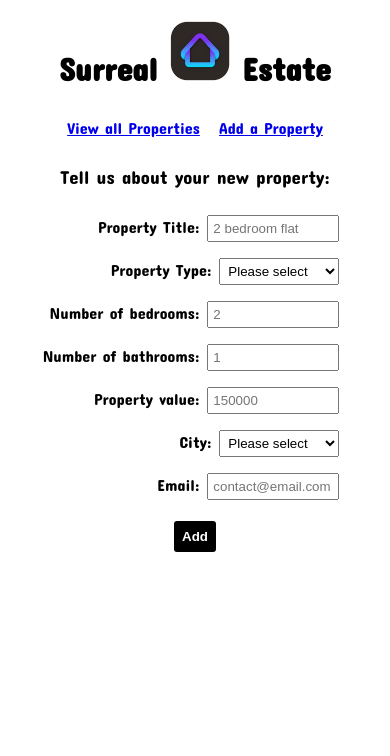
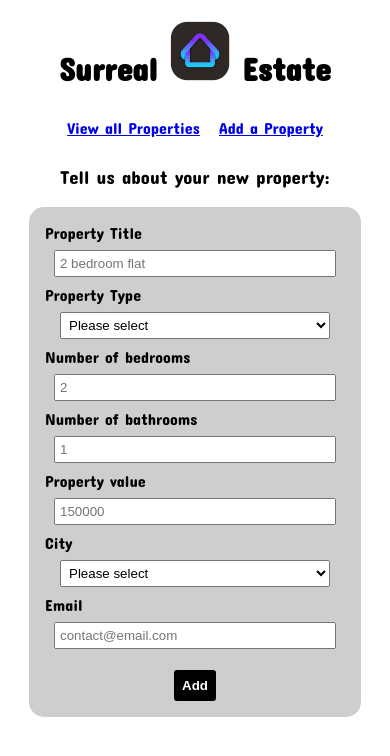
Before and after one commit to josenymad/Surreal-Estate, a React (Create React App) app: page /add-property in a window 390 px wide. Shown: the top 756 px of the page. Built offline with nearby package versions, Linux system fonts and the light colour scheme.

Commit message:
updated styling

```diff
--- a/src/components/AddProperty.jsx
+++ b/src/components/AddProperty.jsx
@@ -36,8 +36,9 @@ const AddProperty = () => {
     <div className="add-property">
       <h3 className="add-property__header">Tell us about your new property:</h3>
       <form onSubmit={handleAddProperty} className="add-property__form">
-        <label htmlFor="title">
-          Property Title:
+        <label htmlFor="title" className="add-property__form__label">
+          Property Title{}
+        </label>
         <input
           id="title"
           name="title"
@@ -46,9 +47,9 @@ const AddProperty = () => {
           placeholder="2 bedroom flat"
           className="form__input"
         />
+        <label htmlFor="type" className="add-property__form__label">
+          Property Type{}
         </label>
-        <label htmlFor="type">
-          Property Type:
         <select
           id="type"
           name="type"
@@ -65,9 +66,9 @@ const AddProperty = () => {
           <option value="Cottage">Cottage</option>
           <option value="Bungalow">Bungalow</option>
         </select>
+        <label htmlFor="bedrooms" className="add-property__form__label">
+          Number of bedrooms{}
         </label>
-        <label htmlFor="bedrooms">
-          Number of bedrooms:
         <input
           id="bedrooms"
           name="bedrooms"
@@ -76,9 +77,9 @@ const AddProperty = () => {
           placeholder="2"
           className="form__input"
         />
+        <label htmlFor="bathrooms" className="add-property__form__label">
+          Number of bathrooms{}
         </label>
-        <label htmlFor="bathrooms">
-          Number of bathrooms:
         <input
           id="bathrooms"
           name="bathrooms"
@@ -87,9 +88,9 @@ const AddProperty = () => {
           placeholder="1"
           className="form__input"
         />
+        <label htmlFor="price" className="add-property__form__label">
+          Property value{}
         </label>
-        <label htmlFor="price">
-          Property value:
         <input
           id="price"
           name="price"
@@ -98,9 +99,9 @@ const AddProperty = () => {
           placeholder="150000"
           className="form__input"
         />
+        <label htmlFor="city" className="add-property__form__label">
+          City{}
         </label>
-        <label htmlFor="city">
-          City:
         <select
           id="city"
           name="city"
@@ -114,9 +115,9 @@ const AddProperty = () => {
           <option value="Sheffield">Sheffield</option>
           <option value="Liverpool">Liverpool</option>
         </select>
+        <label htmlFor="email" className="add-property__form__label">
+          Email{}
         </label>
-        <label htmlFor="email">
-          Email:
         <input
           id="email"
           name="email"
@@ -125,7 +126,6 @@ const AddProperty = () => {
           placeholder="contact@email.com"
           className="form__input"
         />
-        </label>
         <button type="submit" className="add-property__form__button">
           Add
         </button>
--- a/src/components/FilterSortSearch.jsx
+++ b/src/components/FilterSortSearch.jsx
@@ -71,7 +71,8 @@ const FilterSortSearch = ({ setCity }) => {
           High to Low
         </Link>
       </div>
-      <form className="search-form" onSubmit={handleSearch}>
+      <div className="search-form">
+        <form onSubmit={handleSearch}>
           <label htmlFor="search" className="search-label">
             Search{" "}
           </label>
@@ -90,6 +91,7 @@ const FilterSortSearch = ({ setCity }) => {
           </div>
         </form>
       </div>
+    </div>
   );
 };
 
--- a/src/styles/add-property.css
+++ b/src/styles/add-property.css
@@ -5,15 +5,22 @@
 .add-property__form {
     display: flex;
     flex-direction: column;
-    align-items: flex-end;
-    max-width: fit-content;
+    align-items: center;
+    max-width: 300px;
     margin: auto;
+    background-color: #cecece;
+    padding: 1em;
+    border-radius: 15px;
+}
+
+.add-property__form__label {
+    align-self: flex-start;
 }
 
 .form__input {
     margin: 0.6em;
     padding: 0.3em;
-    width: 120px;
+    width: 90%;
 }
 
 button {
--- a/src/styles/filter-sort-search.css
+++ b/src/styles/filter-sort-search.css
@@ -23,3 +23,22 @@
 .search-button {
     margin-left: 0.3em;
 }
+
+@media screen and (max-width: 900px) {
+    .filter-sort-search {
+        grid-template-columns: 1fr 1fr;
+        row-gap: 1.5em;
+    }
+    .search-form {
+        grid-column: 1 / span 2;
+    }
+}
+
+@media screen and (max-width: 700px) {
+    .filter-sort-search {
+        grid-template-columns: 1fr;
+    }
+    .search-form {
+        grid-column: 1 / span 1;
+    }
+}
--- a/src/styles/properties.css
+++ b/src/styles/properties.css
@@ -10,13 +10,19 @@
     row-gap: 3em;
 }
 
+@media screen and (max-width: 1000px) {
+    .properties__container {
+        grid-template-columns: 1fr 1fr 1fr;
+    }
+}
+
 @media screen and (max-width: 800px) {
     .properties__container {
         grid-template-columns: 1fr 1fr;
     }
 }
 
-@media screen and (max-width: 420px) {
+@media screen and (max-width: 450px) {
     .properties__container {
         grid-template-columns: 1fr;
     }
```
Lines whose indentation alone changed are shown as unchanged.
